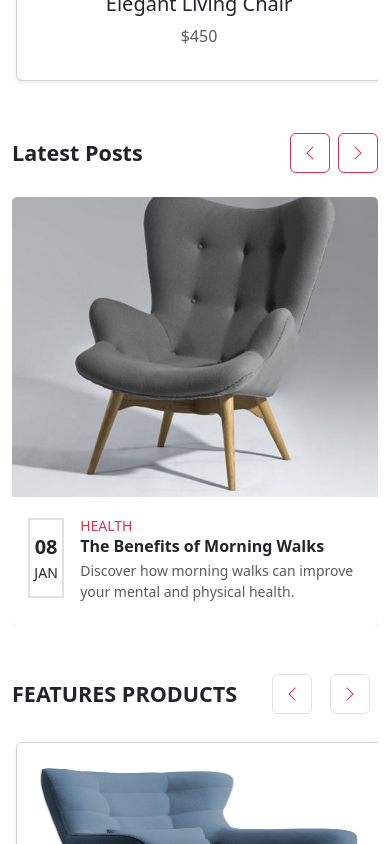
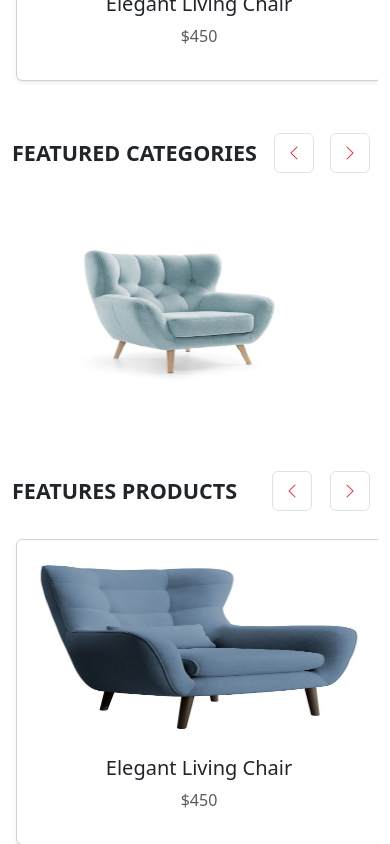
Before and after one commit to shanuja41/FurnitureShop, a React (Vite) app: page / in a window 390 px wide. Shown: the part 2540-3384 px from the top of the page. Built offline with nearby package versions, Linux system fonts and the light colour scheme.

Commit message:
footer align center in mobile

```diff
--- a/src/components/FeaturedCategoriesScroller.jsx
+++ b/src/components/FeaturedCategoriesScroller.jsx
@@ -1,110 +1,113 @@
 import { useState, useEffect } from "react";
-import { latestPostsData } from "../constant/data";
+import { featuredCategoryData } from "../constant/data";
 
-export default function LatestPostsScroller() {
 const responsive = {
-    desktop: { min: 1024, items: 3 },
-    tablet: { min: 576, items: 2 },
-    mobile: { min: 0, items: 1 },
+  desktop: { max: 5000, min: 1024, items: 4 },
+  tablet: { max: 1024, min: 576, items: 2 },
+  mobile: { max: 576, min: 0, items: 1 },
 };
 
-  const [startIndex, setStartIndex] = useState(0);
-  const [itemsPerPage, setItemsPerPage] = useState(1);
-  const [cardWidth, setCardWidth] = useState("100%");
+export default function FeaturedCategoriesScroller({ heading = "FEATURED CATEGORIES" }) {
+  const totalItems = featuredCategoryData.length;
 
-  const updateResponsive = () => {
+  const getItemsPerSlide = () => {
     const width = window.innerWidth;
-    if (width >= responsive.desktop.min) {
-      setItemsPerPage(responsive.desktop.items);
-      setCardWidth("calc((100% - 2rem) / 3)"); // 3 cards with 1rem gap between
-    } else if (width >= responsive.tablet.min) {
-      setItemsPerPage(responsive.tablet.items);
-      setCardWidth("calc((100% - 1rem) / 2)"); // 2 cards with 1rem gap
+    if (width >= responsive.desktop.min && width <= responsive.desktop.max) {
+      return Math.min(responsive.desktop.items, totalItems);
+    } else if (width >= responsive.tablet.min && width < responsive.tablet.max) {
+      return Math.min(responsive.tablet.items, totalItems);
     } else {
-      setItemsPerPage(responsive.mobile.items);
-      setCardWidth("100%");
+      return Math.min(responsive.mobile.items, totalItems);
     }
   };
 
+  const [itemsPerSlide, setItemsPerSlide] = useState(getItemsPerSlide());
+  const [startIndex, setStartIndex] = useState(0);
+
   useEffect(() => {
-    updateResponsive();
-    window.addEventListener("resize", updateResponsive);
-    return () => window.removeEventListener("resize", updateResponsive);
-  }, []);
+    const handleResize = () => setItemsPerSlide(getItemsPerSlide());
+    window.addEventListener("resize", handleResize);
+    return () => window.removeEventListener("resize", handleResize);
+  }, [totalItems]);
 
-  const handlePrev = () => {
-    setStartIndex((prev) => (prev - itemsPerPage + latestPostsData.length) % latestPostsData.length);
+  // Removed auto sliding interval useEffect
+
+  const nextSlide = () => setStartIndex((prev) => (prev + 1) % totalItems);
+  const prevSlide = () => setStartIndex((prev) => (prev === 0 ? totalItems - 1 : prev - 1));
+
+  const getVisibleItems = () => {
+    const visible = [];
+    for (let i = 0; i < itemsPerSlide; i++) {
+      visible.push(featuredCategoryData[(startIndex + i) % totalItems]);
+    }
+    return visible;
   };
-
-  const handleNext = () => {
-    setStartIndex((prev) => (prev + itemsPerPage) % latestPostsData.length);
-  };
-
-  const visibleItems = [];
-  for (let i = 0; i < itemsPerPage; i++) {
-    visibleItems.push(latestPostsData[(startIndex + i) % latestPostsData.length]);
-  }
 
   return (
     <div className="container my-5">
+      {/* Header and buttons */}
       <div className="d-flex justify-content-between align-items-center mb-4">
-        <h4 className="fw-bold m-0">Latest Posts</h4>
+        <h4 className="fw-bold mb-0">{heading}</h4>
+        {totalItems > 1 && (
           <div className="d-flex gap-2">
             <button
-            onClick={handlePrev}
-            className="btn btn-outline-danger d-flex justify-content-center align-items-center"
+              onClick={prevSlide}
+              className="btn btn-outline-danger me-2 border d-flex justify-content-center align-items-center"
               style={{ width: "40px", height: "40px" }}
-            aria-label="Previous posts"
+              aria-label="Previous"
             >
               <i className="bi bi-chevron-left"></i>
             </button>
             <button
-            onClick={handleNext}
-            className="btn btn-outline-danger d-flex justify-content-center align-items-center"
+              onClick={nextSlide}
+              className="btn btn-outline-danger me-2 border d-flex justify-content-center align-items-center"
               style={{ width: "40px", height: "40px" }}
-            aria-label="Next posts"
+              aria-label="Next"
             >
               <i className="bi bi-chevron-right"></i>
             </button>
           </div>
+        )}
       </div>
 
-      <div className="d-flex overflow-hidden" style={{ gap: "1rem" }}>
-        {visibleItems.map((post) => (
+    <div className="d-flex overflow-hidden" style={{ gap: "16px" }}>
   <div
-            key={post.id}
-            className="flex-shrink-0"
-            style={{ width: cardWidth }}
+    className="d-flex"
+    style={{ width: "100%", transition: "transform 0.6s ease" }}
   >
-            <div className="card border-0 shadow-sm h-100">
+    {getVisibleItems().map((item) => (
+      <div
+        key={item.id}
+        className="card border-0 shadow-sm"
+        style={{
+          flex: "1 0 auto",  // Equal flexible width for all cards
+          borderRadius: 0,
+          overflow: "hidden",
+          padding:3,
+        }}
+      >
+        <div className="hover-image-wrapper position-relative w-100 h-100 overflow-hidden">
         <img
-                src={post.image}
-                alt={post.boldTitle}
+          src={item.image}
+          alt={item.title}
           className="card-img-top"
-                style={{ height: "300px", objectFit: "cover" }}
+          style={{
+            height: "220px",
+            width: "100%",
+
+            borderRadius: 0,
+            display: "block",
+          }}
         />
-              <div className="card-body p-3">
-                <div className="d-flex align-items-center mb-2">
-                  <div
-                    className="d-flex flex-column justify-content-center align-items-center border border-2 me-3"
-                    style={{ width: "60px", height: "80px" }}
-                  >
-                    <span className="fw-bold fs-5">{post.day}</span>
-                    <small className="text-uppercase">{post.month}</small>
-                  </div>
-                  <div>
-                    <small className="text-danger text-uppercase">
-                      {post.smallTitle}
-                    </small>
-                    <h6 className="fw-bold mb-1">{post.boldTitle}</h6>
-                    <p className="text-muted small mb-0">{post.description}</p>
-                  </div>
-                </div>
+         <div className="overlay d-flex flex-column justify-content-center align-items-center">
+        <button className="btn btn-light read-more-btn fs-6 fs-md-5">Read More</button>
       </div>
       </div>
       </div>
     ))}
   </div>
 </div>
+
+    </div>
   );
 }
--- a/src/page/home.jsx
+++ b/src/page/home.jsx
@@ -472,35 +472,19 @@ export default function Home() {
             </div>
           </div>
 
-          {/* Footer Columns */}
         <div className="row text-start">
   {/* Contact Us */}
-            <div className="col-md-6 col-lg-3 mb-4">
+  <div className="col-md-6 col-lg-3 mb-4 text-center text-md-start d-flex flex-column align-items-center align-items-md-start">
     <h6 className="fw-bold mb-3">CONTACT US</h6>
-              <p>
-                <i className="bi bi-house-door me-2 text-muted"></i>8888 South
-                Avenue Street, New York
-              </p>
-              <p>
-                <i className="bi bi-telephone me-2 text-muted"></i>(12) 3 456
-                7896
-              </p>
-              <p>
-                <i className="bi bi-telephone me-2 text-muted"></i>(12) 3 456
-                7895
-              </p>
-              <p>
-                <i className="bi bi-envelope me-2 text-muted"></i>
-                info@yourdomain.com
-              </p>
-              <p>
-                <i className="bi bi-envelope me-2 text-muted"></i>
-                info@yourdomain.com
-              </p>
+    <p><i className="bi bi-house-door me-2 text-muted"></i>8888 South Avenue Street, New York</p>
+    <p><i className="bi bi-telephone me-2 text-muted"></i>(12) 3 456 7896</p>
+    <p><i className="bi bi-telephone me-2 text-muted"></i>(12) 3 456 7895</p>
+    <p><i className="bi bi-envelope me-2 text-muted"></i>info@yourdomain.com</p>
+    <p><i className="bi bi-envelope me-2 text-muted"></i>info@yourdomain.com</p>
   </div>
 
   {/* Service */}
-            <div className="col-md-6 col-lg-2 mb-4">
+  <div className="col-md-6 col-lg-2 mb-4 text-center text-md-start d-flex flex-column align-items-center align-items-md-start">
     <h6 className="fw-bold mb-3">SERVICE</h6>
     <ul className="list-unstyled text-muted">
       <li className="mb-2">Prices & Currencies</li>
@@ -512,7 +496,7 @@ export default function Home() {
   </div>
 
   {/* Account */}
-            <div className="col-md-6 col-lg-2 mb-4">
+  <div className="col-md-6 col-lg-2 mb-4 text-center text-md-start d-flex flex-column align-items-center align-items-md-start">
     <h6 className="fw-bold mb-3">ACCOUNT</h6>
     <ul className="list-unstyled text-muted">
       <li className="mb-2">My account</li>
@@ -524,7 +508,7 @@ export default function Home() {
   </div>
 
   {/* Information */}
-            <div className="col-md-6 col-lg-2 mb-4">
+  <div className="col-md-6 col-lg-2 mb-4 text-center text-md-start d-flex flex-column align-items-center align-items-md-start">
     <h6 className="fw-bold mb-3">INFORMATION</h6>
     <ul className="list-unstyled text-muted">
       <li className="mb-2">My account</li>
@@ -536,19 +520,16 @@ export default function Home() {
   </div>
 
   {/* Newsletter */}
-            <div className="col-md-6 col-lg-3 mb-4">
+  <div className="col-md-6 col-lg-3 mb-4 text-center text-md-start d-flex flex-column align-items-center align-items-md-start">
     <h6 className="fw-bold mb-3">NEWSLETTER</h6>
     <p className="text-muted">Register your email for news</p>
     <div className="input-group">
-                <input
-                  type="email"
-                  className="form-control rounded-0"
-                  placeholder="Your email here"
-                />
+      <input type="email" className="form-control rounded-0" placeholder="Your email here" />
       <button className="btn btn-dark rounded-0 btn-red-hover">SUBSCRIBE</button>
     </div>
   </div>
 </div>
+
         </div>
 
         {/* Copyright */}
```
Lines whose indentation alone changed are shown as unchanged.
